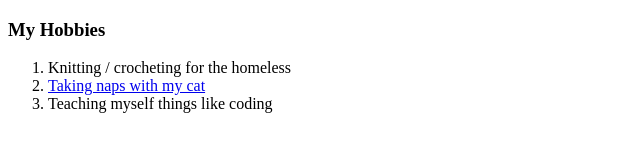
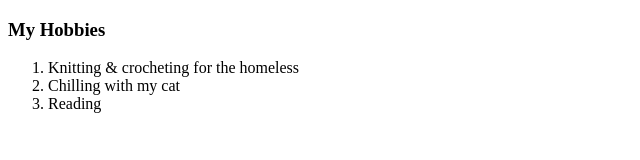
Before and after one commit to mooncake23419/CV, a plain HTML site: page hobbies.html in a window 1280 px wide. Shown: the whole page, without its empty margins (0-640 px from the left). Drawn offline with Linux system fonts and the light colour scheme.

Commit message:
Update hobbies.html

```diff
--- a/hobbies.html
+++ b/hobbies.html
@@ -5,14 +5,13 @@
   <meta charset="utf-8">
   <title>My Hobbies</title>
 </head>
+
 <body>
   <h3>My Hobbies</h3>
   <ol>
-    <li>Knitting / crocheting for the homeless</li>
-    <li><a
-        href="https://scontent.fatl1-2.fna.fbcdn.net/v/t1.0-9/89051917_10218593773969867_9150254187190157312_n.jpg?_nc_cat=104&_nc_sid=8bfeb9&_nc_ohc=MzwsMRHEMMoAX9KkBm1&_nc_ht=scontent.fatl1-2.fna&oh=92ee64149c2c3c88e79fae28b924d050&oe=5F7A4F23">Taking
-        naps with my cat</a></li>
-    <li>Teaching myself things like coding</li>
+    <li>Knitting & crocheting for the homeless</li>
+    <li>Chilling with my cat</li>
+    <li>Reading</li>
   </ol>
 </body>
 
```
